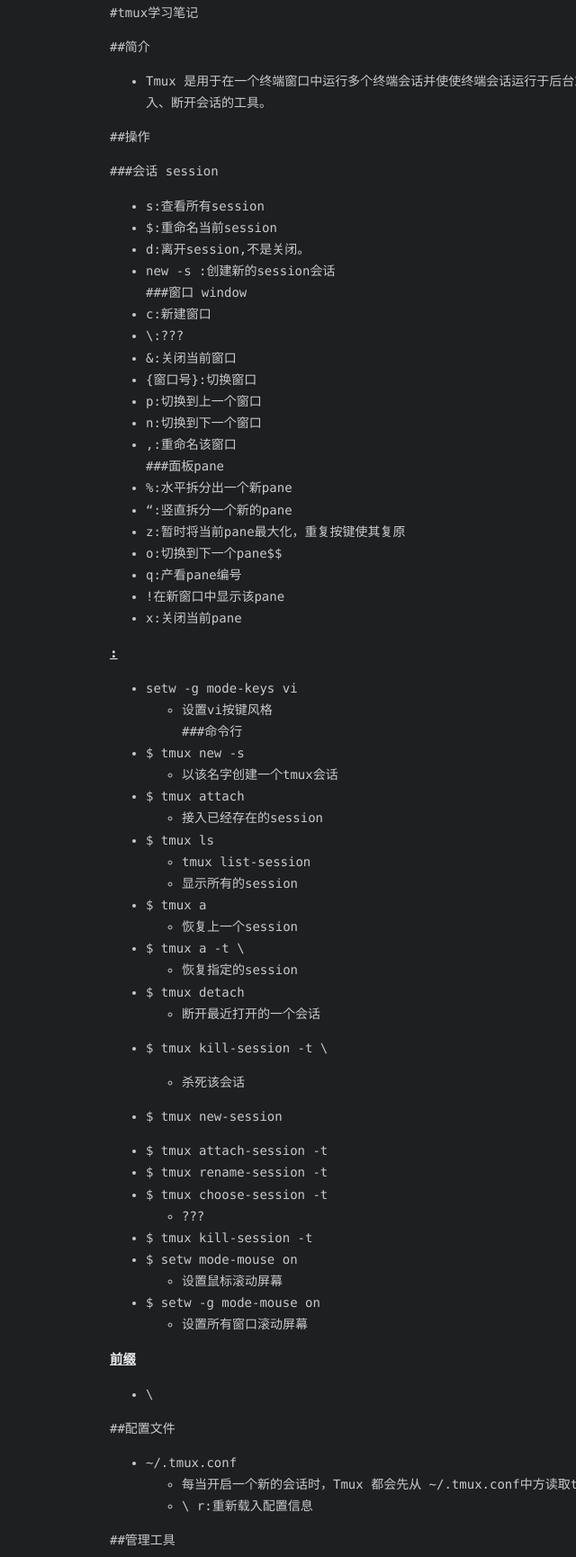
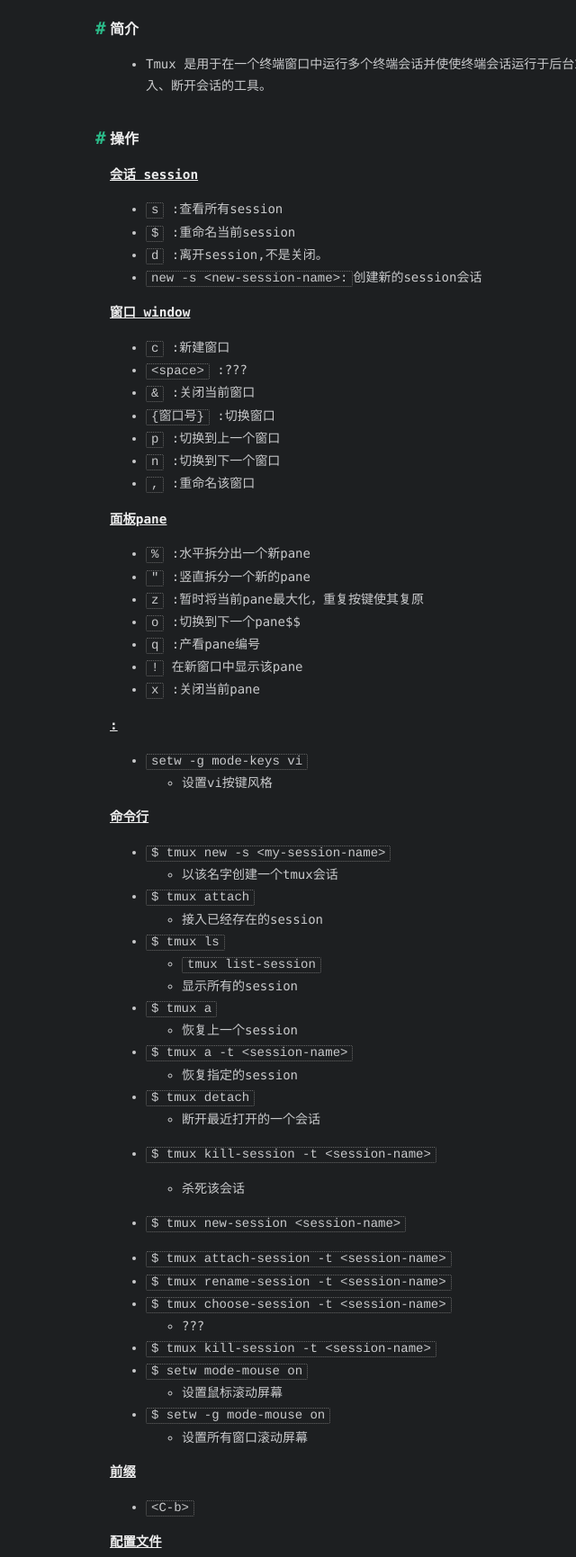
Before and after one commit to VeniZhang/blog, a plain HTML site: page 2018/01/28/tmux笔记/index.html in a window 1280 px wide. Shown: the part 138-1869 px from the top of the page at 90% size, without its empty margins (222-862 px from the left). Drawn offline with Linux system fonts and the light colour scheme; a web font is replaced by a local one.

Commit message:
Site updated: 2018-01-28 18:53:57

```diff
--- a/2018/01/28/tmux笔记/index.html
+++ b/2018/01/28/tmux笔记/index.html
@@ -6,16 +6,16 @@
     <meta http-equiv="X-UA-Compatible" content="IE=edge">
     <meta name="HandheldFriendly" content="True">
     <meta name="viewport" content="width=device-width, initial-scale=1, maximum-scale=1" />
-    <meta name="description" content="#tmux学习笔记 ##简介  Tmux 是用于在一个终端窗口中运行多个终端会话并使使终端会话运行于后台或是按需接入、断开会话的工具。  ##操作 ###会话 session  s:查看所有session $:重命名当前session d:离开session,不是关闭。 new -s :创建新的session会话###窗口 window c:新建窗口 \:??? &amp;amp;:关闭当前窗口 {窗口号">
+    <meta name="description" content="简介 Tmux 是用于在一个终端窗口中运行多个终端会话并使使终端会话运行于后台或是按需接入、断开会话的工具。  操作会话 session s :查看所有session $ :重命名当前session d :离开session,不是关闭。 new -s &amp;lt;new-session-name&amp;gt;:创建新的session会话   窗口 window c :新建窗口 &amp;lt;space&amp;gt; :">
 <meta property="og:type" content="article">
 <meta property="og:title" content="tmux笔记">
 <meta property="og:url" content="http://blog.betterself.cn/2018/01/28/tmux笔记/index.html">
 <meta property="og:site_name" content="Veni">
-<meta property="og:description" content="#tmux学习笔记 ##简介  Tmux 是用于在一个终端窗口中运行多个终端会话并使使终端会话运行于后台或是按需接入、断开会话的工具。  ##操作 ###会话 session  s:查看所有session $:重命名当前session d:离开session,不是关闭。 new -s :创建新的session会话###窗口 window c:新建窗口 \:??? &amp;amp;:关闭当前窗口 {窗口号">
-<meta property="og:updated_time" content="2018-01-28T06:40:08.000Z">
+<meta property="og:description" content="简介 Tmux 是用于在一个终端窗口中运行多个终端会话并使使终端会话运行于后台或是按需接入、断开会话的工具。  操作会话 session s :查看所有session $ :重命名当前session d :离开session,不是关闭。 new -s &amp;lt;new-session-name&amp;gt;:创建新的session会话   窗口 window c :新建窗口 &amp;lt;space&amp;gt; :">
+<meta property="og:updated_time" content="2018-01-28T10:33:30.000Z">
 <meta name="twitter:card" content="summary">
 <meta name="twitter:title" content="tmux笔记">
-<meta name="twitter:description" content="#tmux学习笔记 ##简介  Tmux 是用于在一个终端窗口中运行多个终端会话并使使终端会话运行于后台或是按需接入、断开会话的工具。  ##操作 ###会话 session  s:查看所有session $:重命名当前session d:离开session,不是关闭。 new -s :创建新的session会话###窗口 window c:新建窗口 \:??? &amp;amp;:关闭当前窗口 {窗口号">
+<meta name="twitter:description" content="简介 Tmux 是用于在一个终端窗口中运行多个终端会话并使使终端会话运行于后台或是按需接入、断开会话的工具。  操作会话 session s :查看所有session $ :重命名当前session d :离开session,不是关闭。 new -s &amp;lt;new-session-name&amp;gt;:创建新的session会话   窗口 window c :新建窗口 &amp;lt;space&amp;gt; :">
 
 
 
@@ -95,7 +95,7 @@
 
     </div>
     <div id="toc">
-      <ol class="toc"><li class="toc-item toc-level-3"><a class="toc-link" href="#"><span class="toc-number">1.</span> <span class="toc-text">:</span></a></li><li class="toc-item toc-level-3"><a class="toc-link" href="#前缀"><span class="toc-number">2.</span> <span class="toc-text">前缀</span></a></li></ol>
+      <ol class="toc"><li class="toc-item toc-level-2"><a class="toc-link" href="#简介"><span class="toc-number">1.</span> <span class="toc-text">简介</span></a></li><li class="toc-item toc-level-2"><a class="toc-link" href="#操作"><span class="toc-number">2.</span> <span class="toc-text">操作</span></a><ol class="toc-child"><li class="toc-item toc-level-3"><a class="toc-link" href="#会话-session"><span class="toc-number">2.1.</span> <span class="toc-text">会话 session</span></a></li><li class="toc-item toc-level-3"><a class="toc-link" href="#窗口-window"><span class="toc-number">2.2.</span> <span class="toc-text">窗口 window</span></a></li><li class="toc-item toc-level-3"><a class="toc-link" href="#面板pane"><span class="toc-number">2.3.</span> <span class="toc-text">面板pane</span></a></li><li class="toc-item toc-level-3"><a class="toc-link" href="#"><span class="toc-number">2.4.</span> <span class="toc-text">:</span></a></li><li class="toc-item toc-level-3"><a class="toc-link" href="#命令行"><span class="toc-number">2.5.</span> <span class="toc-text">命令行</span></a></li><li class="toc-item toc-level-3"><a class="toc-link" href="#前缀"><span class="toc-number">2.6.</span> <span class="toc-text">前缀</span></a></li><li class="toc-item toc-level-3"><a class="toc-link" href="#配置文件"><span class="toc-number">2.7.</span> <span class="toc-text">配置文件</span></a></li></ol></li></ol>
     </div>
   </span>
 </div>
@@ -129,100 +129,101 @@
 
 
   <div class="content" itemprop="articleBody">
-    <p>#tmux学习笔记</p>
-<p>##简介</p>
-<ul>
+    <h2 id="简介"><a href="#简介" class="headerlink" title="简介"></a>简介</h2><ul>
 <li>Tmux 是用于在一个终端窗口中运行多个终端会话并使使终端会话运行于后台或是按需接入、断开会话的工具。</li>
 </ul>
-<p>##操作</p>
-<p>###会话 session</p>
-<ul>
-<li>s:查看所有session</li>
-<li>$:重命名当前session</li>
-<li>d:离开session,不是关闭。</li>
-<li>new -s <new-session-name>:创建新的session会话<br>###窗口 window</new-session-name></li>
-<li>c:新建窗口</li>
-<li>\<space>:???</space></li>
-<li>&amp;:关闭当前窗口</li>
-<li>{窗口号}:切换窗口</li>
-<li>p:切换到上一个窗口</li>
-<li>n:切换到下一个窗口</li>
-<li>,:重命名该窗口<br>###面板pane</li>
-<li>%:水平拆分出一个新pane</li>
-<li>“:竖直拆分一个新的pane</li>
-<li>z:暂时将当前pane最大化，重复按键使其复原</li>
-<li>o:切换到下一个pane$$</li>
-<li>q:产看pane编号</li>
-<li>!在新窗口中显示该pane</li>
-<li>x:关闭当前pane</li>
+<h2 id="操作"><a href="#操作" class="headerlink" title="操作"></a>操作</h2><h3 id="会话-session"><a href="#会话-session" class="headerlink" title="会话 session"></a>会话 session</h3><ul>
+<li><code>s</code> :查看所有session</li>
+<li><code>$</code> :重命名当前session</li>
+<li><code>d</code> :离开session,不是关闭。</li>
+<li><code>new -s &lt;new-session-name&gt;:</code>创建新的session会话 </li>
+</ul>
+<h3 id="窗口-window"><a href="#窗口-window" class="headerlink" title="窗口 window"></a>窗口 window</h3><ul>
+<li><code>c</code> :新建窗口</li>
+<li><code>&lt;space&gt;</code> :???</li>
+<li><code>&amp;</code> :关闭当前窗口</li>
+<li><code>{窗口号}</code> :切换窗口</li>
+<li><code>p</code> :切换到上一个窗口</li>
+<li><code>n</code> :切换到下一个窗口</li>
+<li><code>,</code> :重命名该窗口</li>
+</ul>
+<h3 id="面板pane"><a href="#面板pane" class="headerlink" title="面板pane"></a>面板pane</h3><ul>
+<li><code>%</code> :水平拆分出一个新pane</li>
+<li><code>&quot;</code> :竖直拆分一个新的pane</li>
+<li><code>z</code> :暂时将当前pane最大化，重复按键使其复原</li>
+<li><code>o</code> :切换到下一个pane$$</li>
+<li><code>q</code> :产看pane编号</li>
+<li><code>!</code> 在新窗口中显示该pane</li>
+<li><code>x</code> :关闭当前pane</li>
 </ul>
 <h3 id=""><a href="#" class="headerlink" title=":"></a>:</h3><ul>
-<li>setw -g mode-keys vi <ul>
-<li>设置vi按键风格<br>###命令行</li>
+<li><code>setw -g mode-keys vi</code><ul>
+<li>设置vi按键风格</li>
 </ul>
 </li>
-<li>$ tmux new -s <my-session-name><ul>
+</ul>
+<h3 id="命令行"><a href="#命令行" class="headerlink" title="命令行"></a>命令行</h3><ul>
+<li><code>$ tmux new -s &lt;my-session-name&gt;</code><ul>
 <li>以该名字创建一个tmux会话</li>
 </ul>
-</my-session-name></li>
-<li>$ tmux attach <ul>
+</li>
+<li><code>$ tmux attach</code><ul>
 <li>接入已经存在的session</li>
 </ul>
 </li>
-<li>$ tmux ls    <ul>
-<li>tmux list-session</li>
+<li><code>$ tmux ls</code>    <ul>
+<li><code>tmux list-session</code></li>
 <li>显示所有的session</li>
 </ul>
 </li>
-<li>$ tmux a<ul>
+<li><code>$ tmux a</code><ul>
 <li>恢复上一个session </li>
 </ul>
 </li>
-<li>$ tmux a -t \<session-name><ul>
+<li><code>$ tmux a -t &lt;session-name&gt;</code><ul>
 <li>恢复指定的session</li>
 </ul>
-</session-name></li>
-<li>$ tmux detach <ul>
+</li>
+<li><code>$ tmux detach</code><ul>
 <li>断开最近打开的一个会话</li>
 </ul>
 </li>
-<li><p>$ tmux kill-session -t \<session-name></session-name></p>
+<li><p><code>$ tmux kill-session -t &lt;session-name&gt;</code></p>
 <ul>
 <li>杀死该会话</li>
 </ul>
 </li>
-<li><p>$ tmux new-session <session-name></session-name></p>
+<li><p><code>$ tmux new-session &lt;session-name&gt;</code></p>
 </li>
-<li>$ tmux attach-session -t <session-name></session-name></li>
-<li>$ tmux rename-session -t <session-name></session-name></li>
-<li>$ tmux choose-session -t <session-name><ul>
+<li><code>$ tmux attach-session -t &lt;session-name&gt;</code></li>
+<li><code>$ tmux rename-session -t &lt;session-name&gt;</code></li>
+<li><code>$ tmux choose-session -t &lt;session-name&gt;</code><ul>
 <li>???</li>
 </ul>
-</session-name></li>
-<li>$ tmux kill-session -t <session-name></session-name></li>
-<li>$  setw mode-mouse on<ul>
+</li>
+<li><code>$ tmux kill-session -t &lt;session-name&gt;</code></li>
+<li><code>$ setw mode-mouse on</code><ul>
 <li>设置鼠标滚动屏幕 </li>
 </ul>
 </li>
-<li>$  setw -g mode-mouse on<ul>
+<li><code>$ setw -g mode-mouse on</code><ul>
 <li>设置所有窗口滚动屏幕</li>
 </ul>
 </li>
 </ul>
 <h3 id="前缀"><a href="#前缀" class="headerlink" title="前缀"></a>前缀</h3><ul>
-<li>\<c-b>    </c-b></li>
+<li><code>&lt;C-b&gt;</code>    </li>
 </ul>
-<p>##配置文件</p>
-<ul>
-<li>~/.tmux.conf<ul>
-<li>每当开启一个新的会话时，Tmux 都会先从 ~/.tmux.conf中方读取tmux配置。</li>
-<li>\<prefix> r:重新载入配置信息  </prefix></li>
+<h3 id="配置文件"><a href="#配置文件" class="headerlink" title="配置文件"></a>配置文件</h3><ul>
+<li><code>~/.tmux.conf</code><ul>
+<li>每当开启一个新的会话时，Tmux 都会先从 <code>~/.tmux.conf</code> 中方读取tmux配置。</li>
+<li><code>&lt;prefix&gt; r</code>:重新载入配置信息  </li>
 </ul>
 </li>
 </ul>
 <p>##管理工具</p>
 <ul>
-<li>Tmate</li>
+<li><code>Tmate</code></li>
 </ul>
 
   </div>
@@ -250,7 +251,7 @@
     </div>
 
     <div id="toc-footer" style="display: none">
-      <ol class="toc"><li class="toc-item toc-level-3"><a class="toc-link" href="#"><span class="toc-number">1.</span> <span class="toc-text">:</span></a></li><li class="toc-item toc-level-3"><a class="toc-link" href="#前缀"><span class="toc-number">2.</span> <span class="toc-text">前缀</span></a></li></ol>
+      <ol class="toc"><li class="toc-item toc-level-2"><a class="toc-link" href="#简介"><span class="toc-number">1.</span> <span class="toc-text">简介</span></a></li><li class="toc-item toc-level-2"><a class="toc-link" href="#操作"><span class="toc-number">2.</span> <span class="toc-text">操作</span></a><ol class="toc-child"><li class="toc-item toc-level-3"><a class="toc-link" href="#会话-session"><span class="toc-number">2.1.</span> <span class="toc-text">会话 session</span></a></li><li class="toc-item toc-level-3"><a class="toc-link" href="#窗口-window"><span class="toc-number">2.2.</span> <span class="toc-text">窗口 window</span></a></li><li class="toc-item toc-level-3"><a class="toc-link" href="#面板pane"><span class="toc-number">2.3.</span> <span class="toc-text">面板pane</span></a></li><li class="toc-item toc-level-3"><a class="toc-link" href="#"><span class="toc-number">2.4.</span> <span class="toc-text">:</span></a></li><li class="toc-item toc-level-3"><a class="toc-link" href="#命令行"><span class="toc-number">2.5.</span> <span class="toc-text">命令行</span></a></li><li class="toc-item toc-level-3"><a class="toc-link" href="#前缀"><span class="toc-number">2.6.</span> <span class="toc-text">前缀</span></a></li><li class="toc-item toc-level-3"><a class="toc-link" href="#配置文件"><span class="toc-number">2.7.</span> <span class="toc-text">配置文件</span></a></li></ol></li></ol>
     </div>
 
     <div id="share-footer" style="display: none">
```
Also changed, not shown: 2018/01/28/Dockerfile-commands/index.html (+85 -20 lines).
